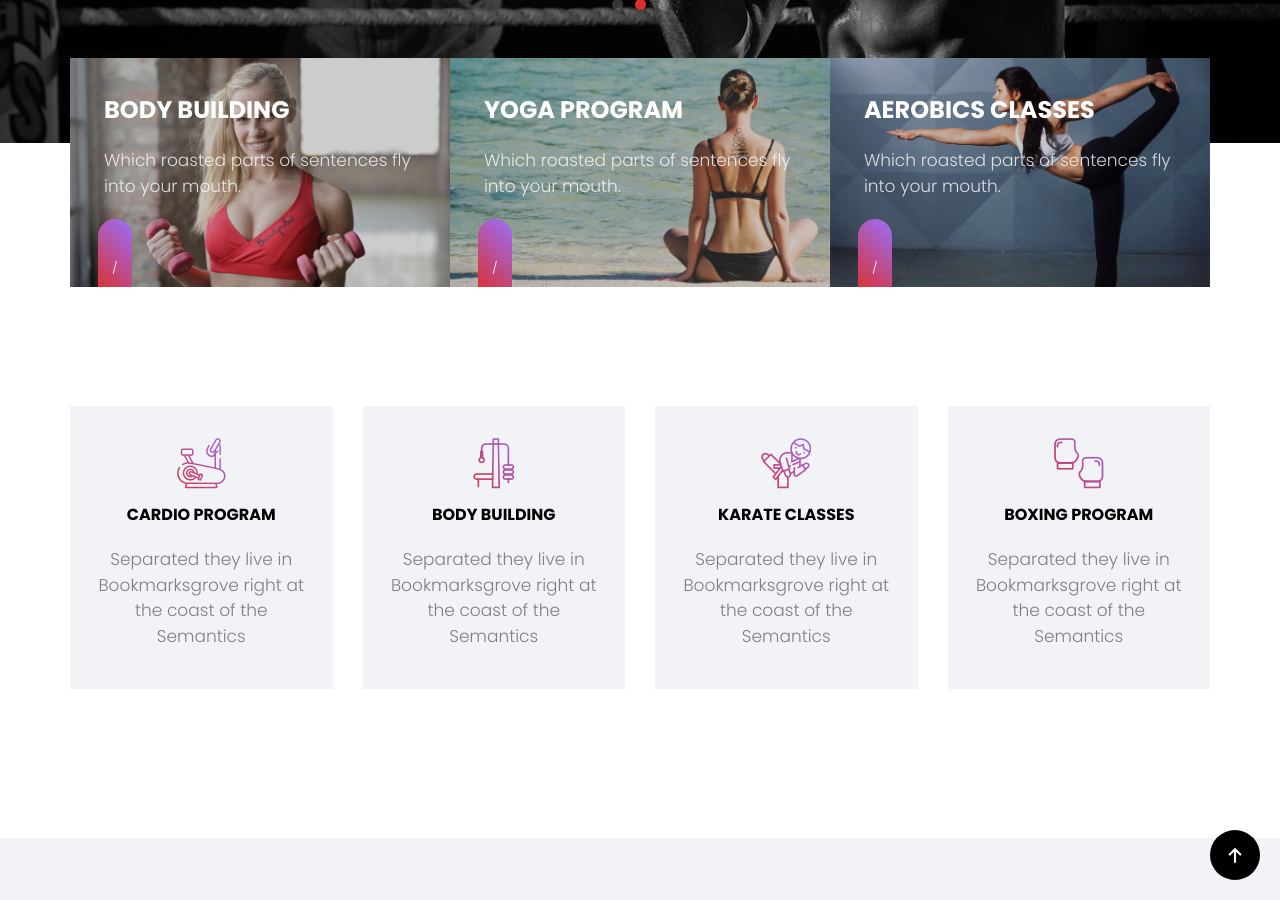
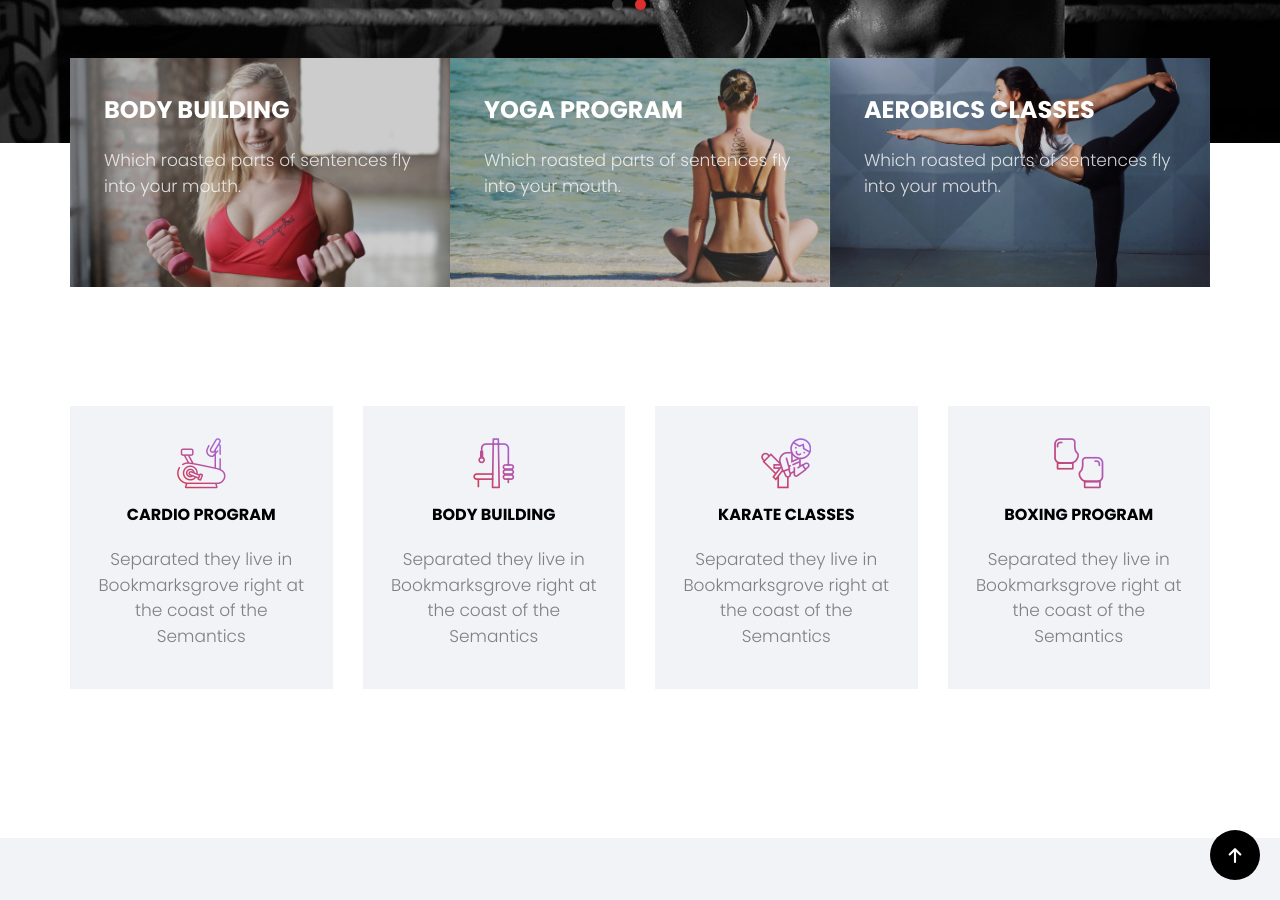
Before and after one commit to ResultsNow/resultsnow.github.io, a Jekyll site: the page built from index.html, in a window 1280 px wide and 900 px high, scrolled down 557 px. Built offline with Jekyll 4.4.1, drawn with Linux system fonts in a browser that asks for light colours; some web fonts are replaced.

Commit message:
Update index.html

```diff
--- a/index.html
+++ b/index.html
@@ -38,7 +38,6 @@ fulltitle: "Results Now | Welcome!"
             <div class="desc">
               <h3>{{ intro.focus }}</h3>
               <p>{{ intro.description }}</p>
-              <span class="price text-center">{{ intro.price }}<br><small>/{{ intro.price-interval }}</small></span>
             </div>
           </div>
           {% endfor %}
```
